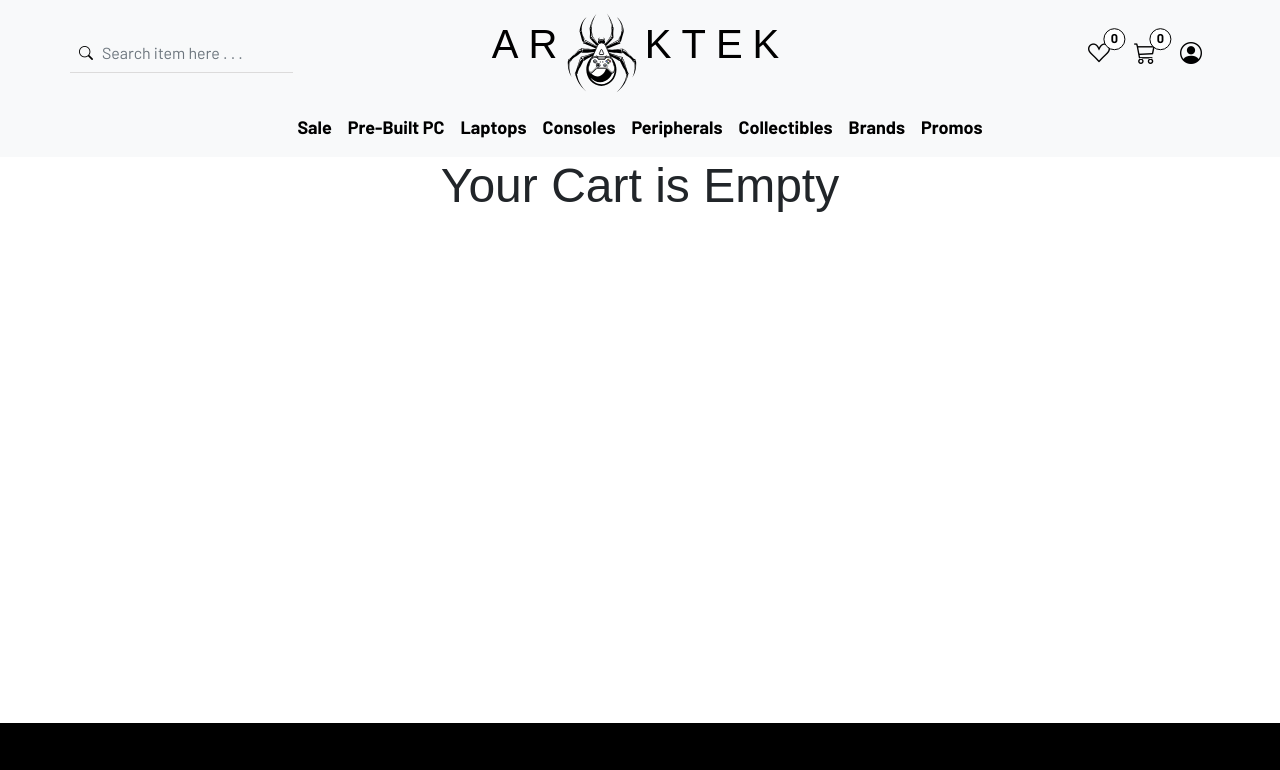
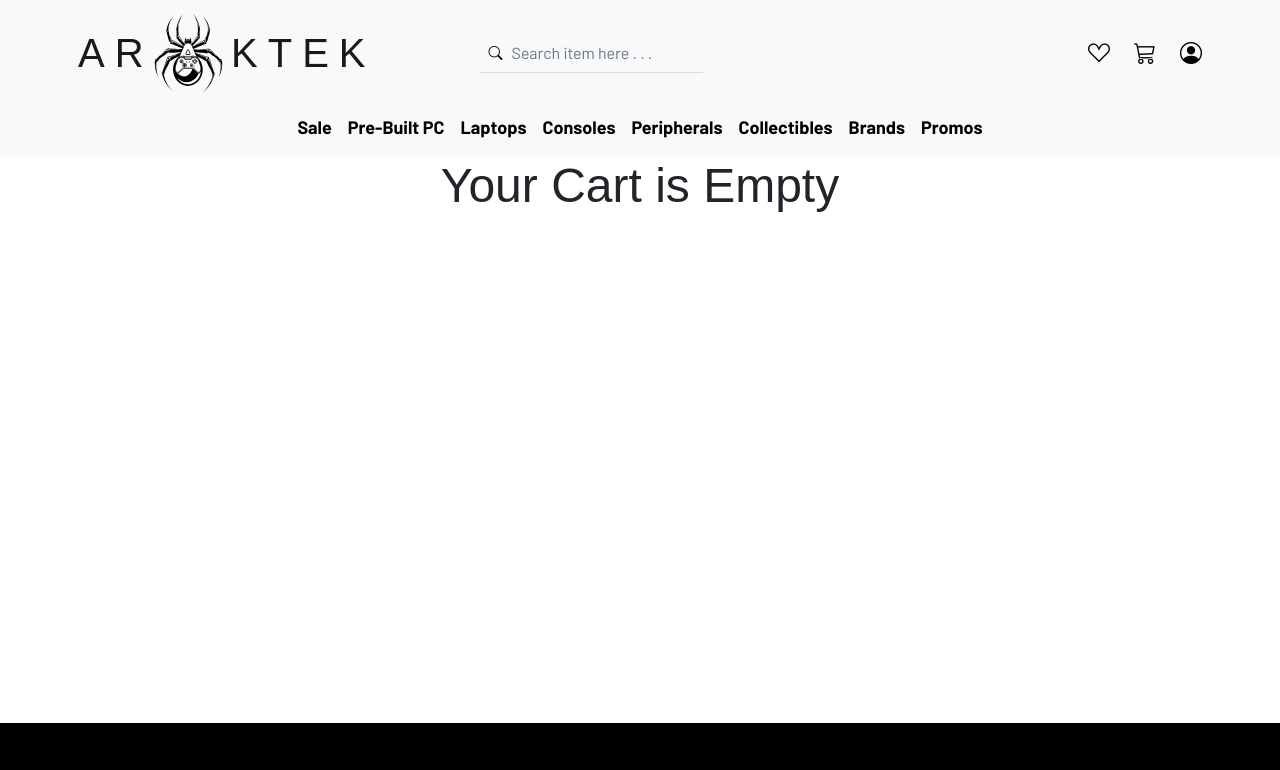
Before and after one commit to rgyogiii/mini-project-2, a React (Create React App) app: page /cart in a window 1280 px wide. Shown: the top 770 px of the page. Built offline with nearby package versions, Linux system fonts and the light colour scheme; a web font is replaced by a local one.

Commit message:
fix cart badge

```diff
--- a/src/cart/cart.js
+++ b/src/cart/cart.js
@@ -27,7 +27,7 @@ const Cart = () => {
   return (
     <div>
 
-        <div className='py-4 container cart' style={{marginTop:100}}>
+      <div className='py-4 container cart' style={{marginTop:100}}>
       <div className="row justify-content-center">
         <div className="col-12">
           <h1>Total Items: {totalItems}</h1>
--- a/src/navbar/navbar.js
+++ b/src/navbar/navbar.js
@@ -67,13 +67,13 @@ const Navbar = () => {
     <div className="navbar sticky-top navbar-light d-flex bg-light ">
       <div className="container p-0">
           {/* logo */}
-             <a className="navbar-brand order-2 me-5 pe-5 d-flex align-items-center" href="###">
-              <Link to='/'>
-            <span className="fs-1 ms-2">AR</span>
-              <img src={process.env.PUBLIC_URL+"logo.svg"} alt="Araktek Logo"/>
-            <span className="fs-1 px-2">KTEK</span>
-                </Link>
-          </a>
+          <Link to='/'>
+            <span className="navbar-brand order-2 me-5 pe-5 d-flex align-items-center" href="###">
+              <span className="fs-1 ms-2">AR</span>
+                <img src={process.env.PUBLIC_URL+"logo.svg"} alt="Araktek Logo"/>
+              <span className="fs-1 px-2">KTEK</span>
+            </span>
+          </Link>
           {/* mobile menu */}
           <button
           className="btn btn-outline-dark vegMenu order-5 p-1 pe-2"
@@ -100,7 +100,7 @@ const Navbar = () => {
             <li className="nav-item me-2 heart-icon">
               <a className="nav-link" href="###">
                 <i className="bi bi-suit-heart"></i>
-                <span className="position-absolute translate-middle badge">{0}</span>
+                <span className="position-absolute translate-middle badge">{''}</span>
               </a>
             </li>
             <li className="nav-item mx-3 cart-icon">
@@ -109,7 +109,7 @@ const Navbar = () => {
                 <i className="bi bi-cart3"></i>
               </Link>
                 {/* badge */}
-                <span className="position-absolute translate-middle badge">{totalItems}</span>
+                <span className="position-absolute translate-middle badge">{totalItems ? totalItems : ''}</span>
               </a>
             </li>
 
```
